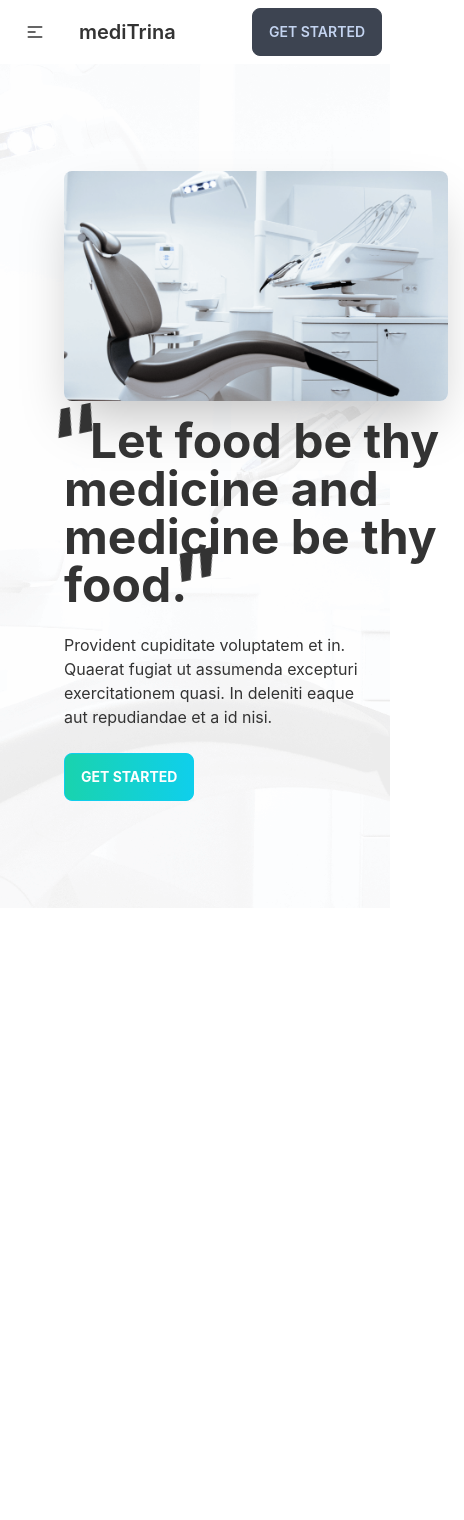
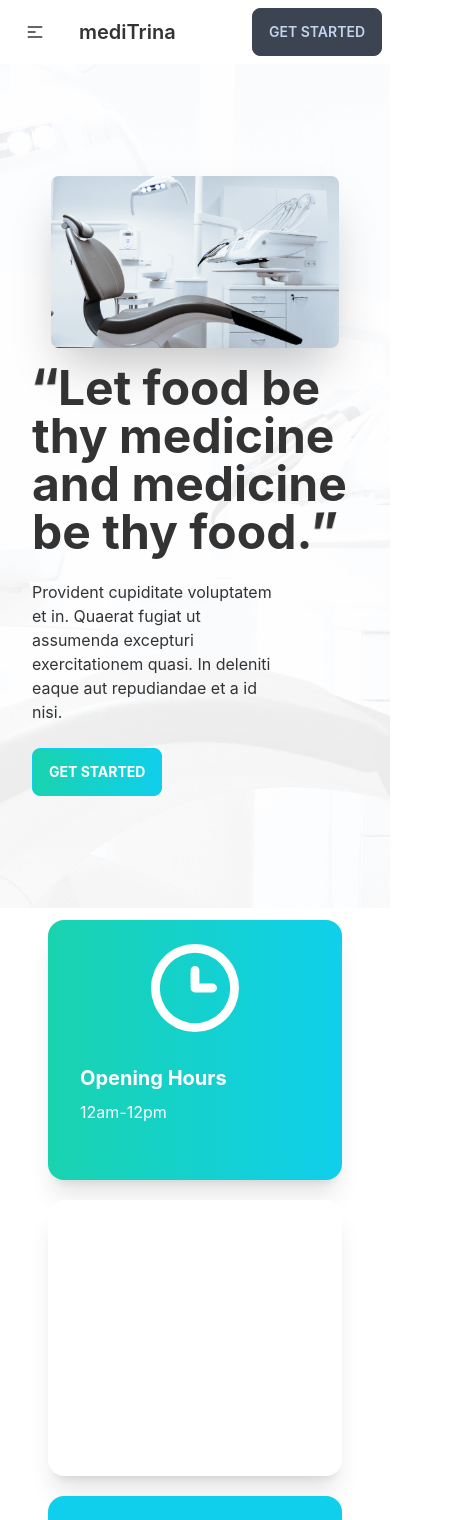
Before and after one commit to ImrulEmon/Meditrina-Client, a React (Create React App) app: page / in a window 390 px wide. Shown: the top 1520 px of the page, 464 px wide, since content can reach past the window. Before the commit the page ends 908 px from the top, so only its background shows below. Built offline with nearby package versions, Linux system fonts and the light colour scheme.

Commit message:
nav,hero,info-responsive

```diff
--- a/src/Components/Navbar/Navbar.css
+++ b/src/Components/Navbar/Navbar.css
@@ -2,4 +2,5 @@
     position: -webkit-sticky;
     position: sticky;
     top: 0px;
+    z-index: 2;
 }
--- a/src/Pages/Home/Banner.css
+++ b/src/Pages/Home/Banner.css
@@ -1,5 +1,9 @@
 .hero-bg{
     background-image: url("../../assets/images/bg.png");
+    margin: auto auto;
+}
+.area{
+  border: 2px solid red;
 }
 blockquote::before {
     content: open-quote;
--- a/src/Pages/Home/Banner.js
+++ b/src/Pages/Home/Banner.js
@@ -4,9 +4,9 @@ import "./Banner.css";
 
 const Banner = () => {
   return (
-    <div class="hero min-h-screen px-12 hero-bg w-full bg-no-repeat bg-cover bg-center">
+    <div class="hero min-h-screen px-4 container hero-bg bg-no-repeat bg-cover bg-center bg-fixed">
     <div class="hero-content flex-col lg:flex-row-reverse">
-        <img src={chair} class="max-w-sm rounded-lg shadow-2xl" />
+    <img src={chair} class="max-w-sm rounded-lg shadow-2xl w-72 object-contain" />
       <div>
         <h1 class="text-5xl font-bold">
           {" "}
@@ -29,3 +29,6 @@ const Banner = () => {
 };
 
 export default Banner;
+
+
+{/* */}
--- a/src/Pages/Home/Home.js
+++ b/src/Pages/Home/Home.js
@@ -1,10 +1,12 @@
 import React from 'react';
 import Banner from './Banner';
-
+import Info from './Info/Info';
+import "./Home.css"
 const Home = () => {
     return (
-        <div>
+        <div className='home'>
             <Banner />
+            <Info />
         </div>
     );
 };
--- /dev/null
+++ b/src/Pages/Home/Info/Info.js
@@ -0,0 +1,32 @@
+import React from "react";
+import InfoCard from "./InfoCard";
+import clock from "../../../assets/icons/clock.svg";
+import marker from "../../../assets/icons/marker.svg";
+import phone from "../../../assets/icons/phone.svg";
+
+const Info = () => {
+  return (
+    <div className="my-3 grid grid-cols-1 md:grid-cols-2 lg:grid-cols-3 gap-5 px-12">
+      <InfoCard
+        cardTitle="Opening Hours"
+        bgClass="bg-gradient-to-r from-secondary to-primary"
+        img={clock}
+        info='12am-12pm'
+      ></InfoCard>
+      <InfoCard
+        cardTitle="Visit Our Location"
+        bgClass="bg-accent"
+        img={marker}
+        info='Medical Road, Kajolshah, Sylhet - 3100'
+      ></InfoCard>
+      <InfoCard
+        cardTitle="Contact Us Now"
+        bgClass="bg-primary"
+        img={phone}
+        info=" 0821-713487"
+      ></InfoCard>
+    </div>
+  );
+};
+
+export default Info;
--- /dev/null
+++ b/src/Pages/Home/Info/InfoCard.js
@@ -0,0 +1,17 @@
+import React from "react";
+
+const InfoCard = ({img,cardTitle,bgClass,info}) => {
+  return (
+    <div className={`card lg:card-side bg-base-100 shadow-xl py-6 ${bgClass}`}>
+      <figure className="md:pl-5 lg:pl-5">
+        <img src={img} alt="Album" />
+      </figure>
+      <div class="card-body text-white">
+        <h2 class="card-title font-bold">{cardTitle}</h2>
+        <p>{info}</p>
+      </div>
+    </div>
+  );
+};
+
+export default InfoCard;
```
Also changed, not shown: src/Pages/Home/Home.css (added). Lines whose indentation alone changed are shown as unchanged.
